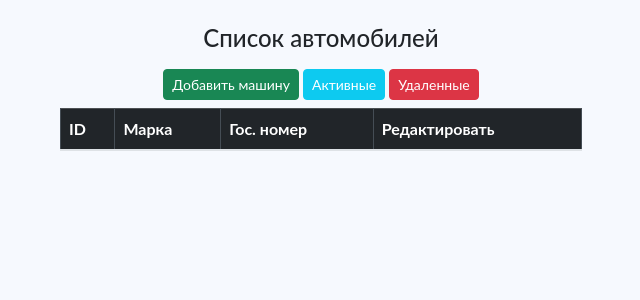
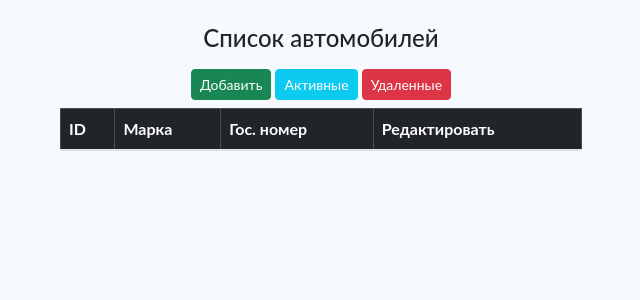
Before and after one commit to eltimccc/drivesync, a Flask app: page /cars in a window 1280 px wide. Shown: the part 70-370 px from the top of the page, without its empty margins (319-959 px from the left). Run offline with Flask 3, Linux system fonts and the light colour scheme; data that the repository does not hold is empty; some libraries are stand-ins or nearby versions.

Commit message:
добавил добавить

```diff
--- a/templates/cars.html
+++ b/templates/cars.html
@@ -14,7 +14,7 @@
         <a
           href="{{ url_for('add_car') }}"
           class="btn btn-success btn-sm text-white"
-          >Добавить машину</a
+          >Добавить</a
         >
 
         <form method="get" action="{{ url_for('get_cars') }}" class="d-inline">
```
